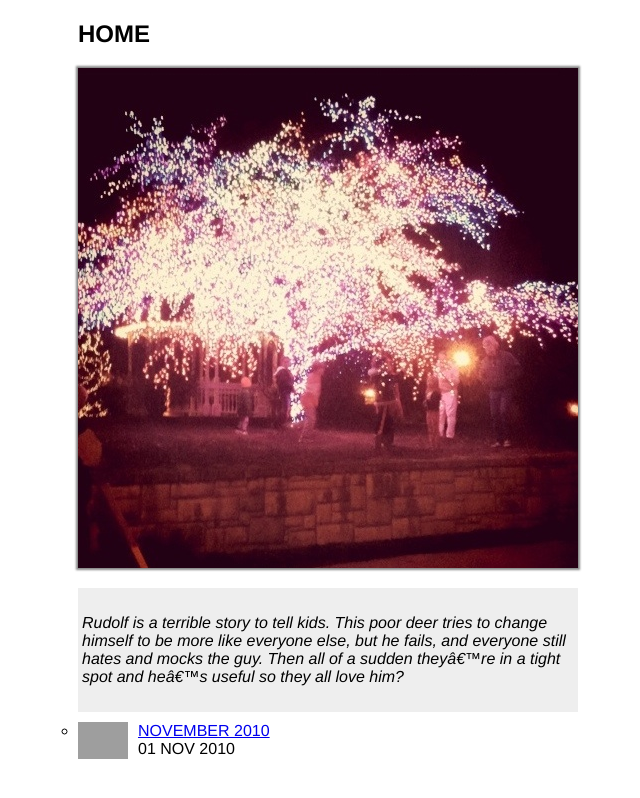
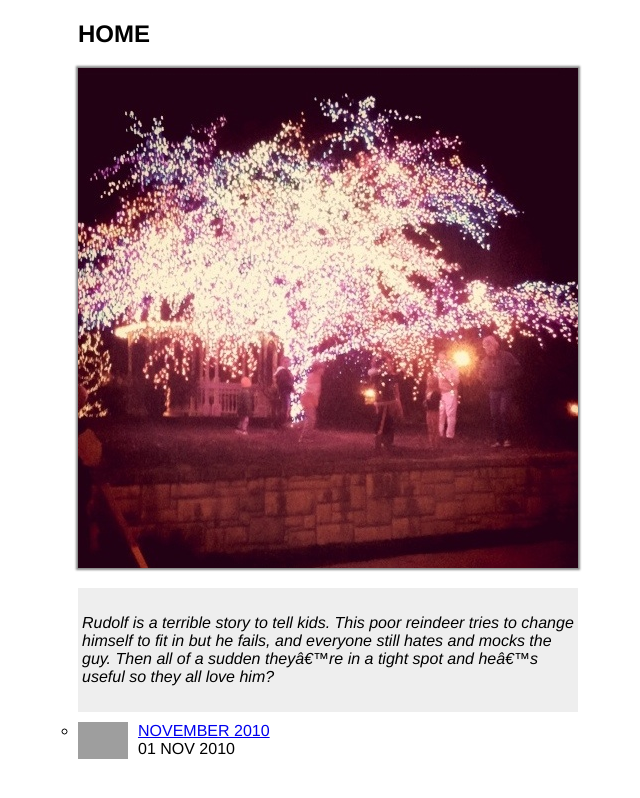
Before and after one commit to catsby/ctshryock.github.com, a Jekyll site: the page built from index.md, in a window 1280 px wide. Shown: the top 798 px of the page, without its empty margins (312-952 px from the left). Built offline with Jekyll 4.4.1, drawn with Linux system fonts in a browser that asks for light colours; grey boxes are pictures that could not be loaded.

Commit message:
More wording updates

```diff
--- a/index.md
+++ b/index.md
@@ -8,8 +8,7 @@ image: magic_tree.JPG
 
 <img id="main-image" src="/images/{{page.image}}" width="500"  />
 
-> Rudolf is a terrible story to tell kids.  This poor deer tries to change himself to be more like everyone else, but he fails, and everyone still hates and mocks the guy.  Then all of a sudden they're in a tight spot and he's useful so they all love him?
-
+> Rudolf is a terrible story to tell kids.  This poor reindeer tries to change himself to fit in but he fails, and everyone still hates and mocks the guy.  Then all of a sudden they're in a tight spot and he's useful so they all love him?
 
 <ul>
     {% for post in site.posts %}
```
